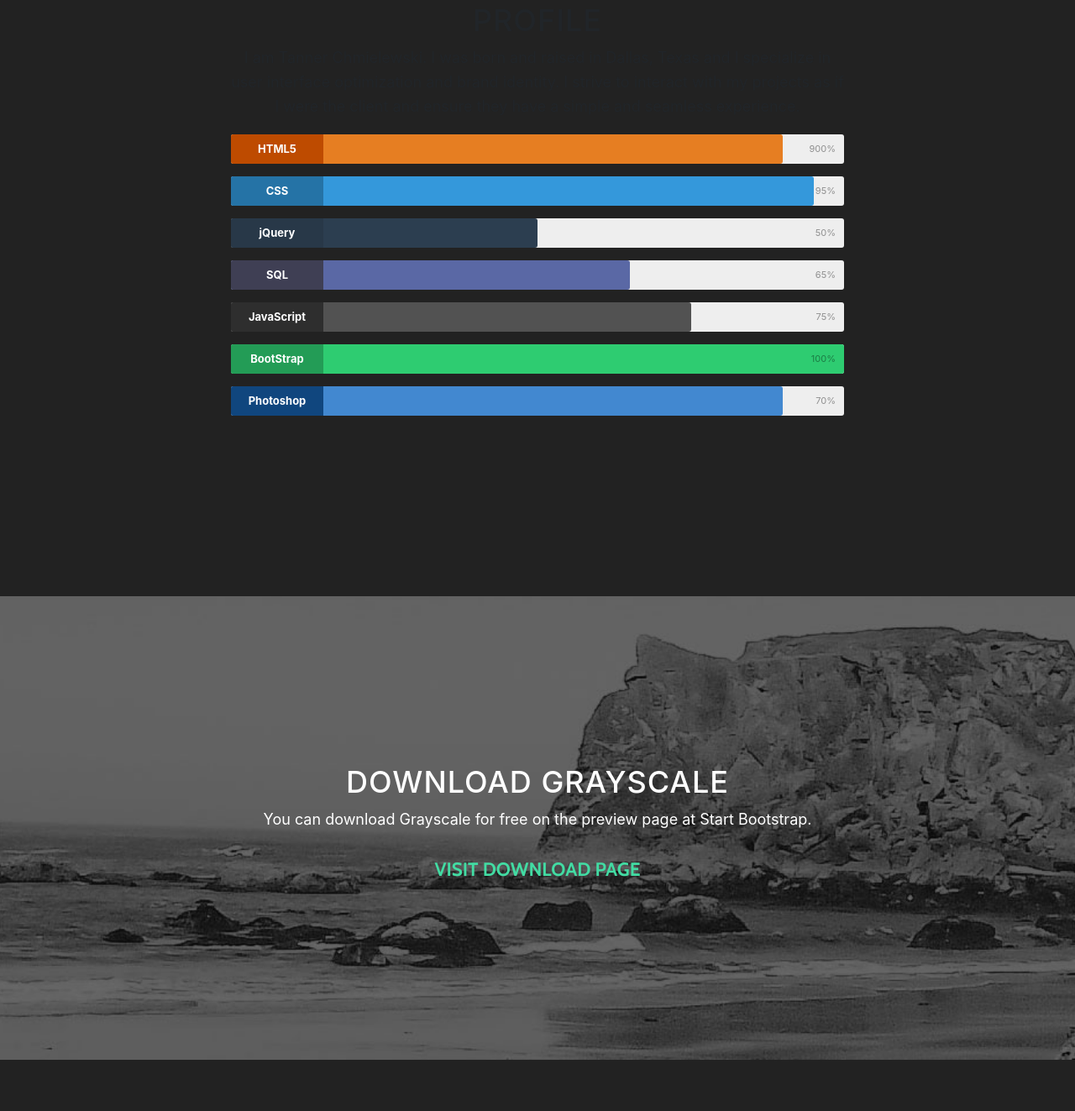
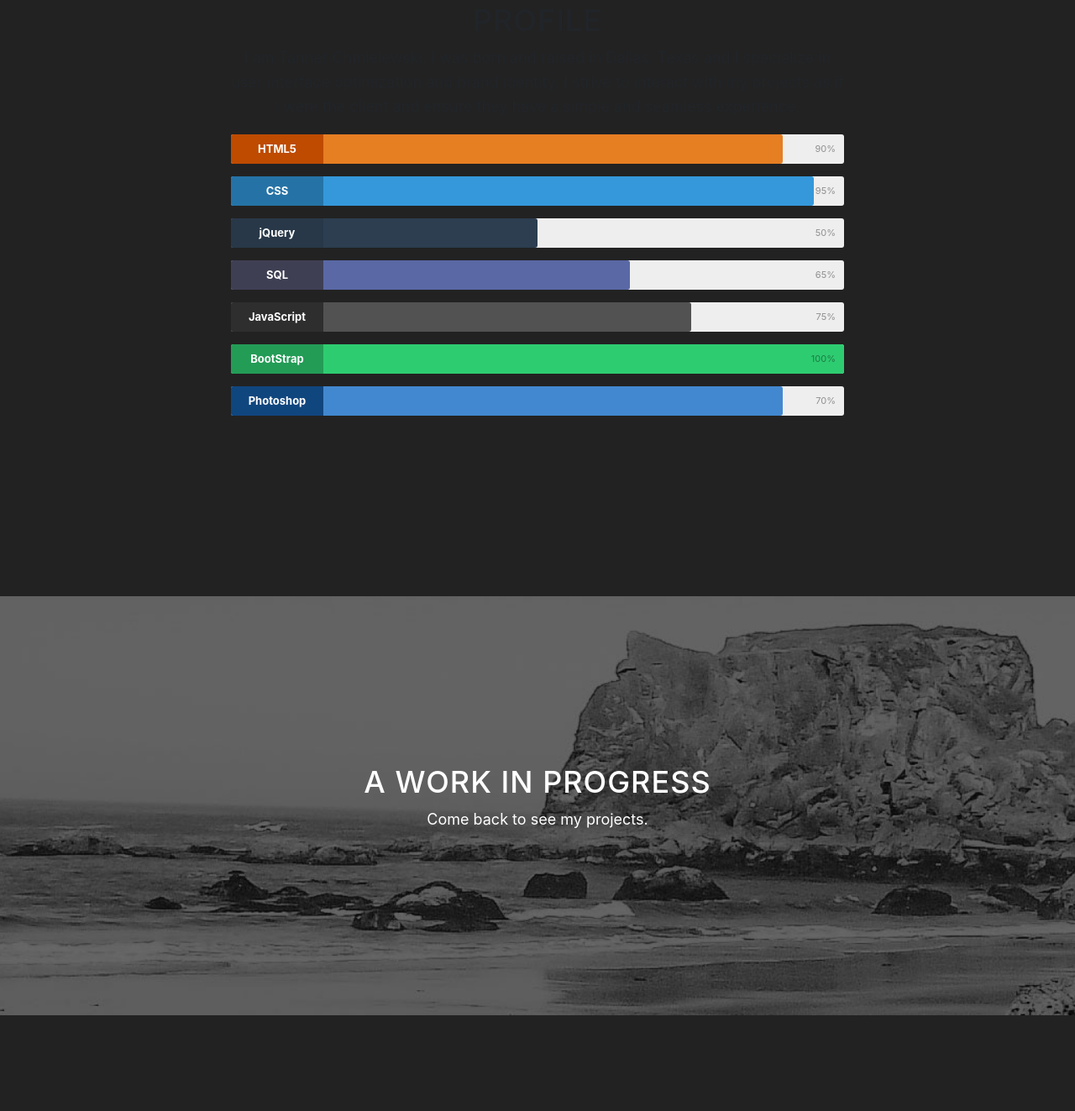
Before and after one commit to tannerchm/hw-wireframe1, a website with bundled scripts: page index.html in a window 1280 px wide. Shown: the part 997-2320 px from the top of the page at 84% size. Built offline with nearby package versions, Linux system fonts and the light colour scheme.

Commit message:
slightly permanent push

```diff
--- a/index.html
+++ b/index.html
@@ -94,7 +94,7 @@
               <div class="skillbar clearfix " data-percent="90%">
                 <div class="skillbar-title" style="background: #d35400;"><span>HTML5</span></div>
                 <div class="skillbar-bar" style="background: #e67e22;"></div>
-                <div class="skill-bar-percent">900%</div>
+                <div class="skill-bar-percent">90%</div>
               </div> <!-- End Skill Bar -->
 
               <div class="skillbar clearfix " data-percent="95%">
@@ -142,9 +142,9 @@
     <section id="download" class="download-section content-section text-center">
       <div class="container">
         <div class="col-lg-8 mx-auto">
-          <h2>Download Grayscale</h2>
-          <p>You can download Grayscale for free on the preview page at Start Bootstrap.</p>
-          <a href="http://startbootstrap.com/template-overviews/grayscale/" class="btn btn-default btn-lg">Visit Download Page</a>
+          <h2>A work in progress</h2>
+          <p>Come back to see my projects.</p>
+
         </div>
       </div>
     </section>
@@ -187,7 +187,7 @@
     <!-- Footer -->
     <footer>
       <div class="container text-center">
-        <p>Copyright &copy; Your Website 2018</p>
+        <p>Copyright &copy; Tanner-C.com 2018</p>
       </div>
     </footer>
 
@@ -199,7 +199,7 @@
     <script src="vendor/jquery-easing/jquery.easing.min.js"></script>
 
     <!-- Google Maps API Key - Use your own API key to enable the map feature. More information on the Google Maps API can be found at https://developers.google.com/maps/ -->
-    <script src="https://maps.googleapis.com/maps/api/js?key=AIzaSyCRngKslUGJTlibkQ3FkfTxj3Xss1UlZDA&sensor=false"></script>
+    <!-- <script src="https://maps.googleapis.com/maps/api/js?key=AIzaSyCRngKslUGJTlibkQ3FkfTxj3Xss1UlZDA&sensor=false"></script> -->
 
     <!-- Custom scripts for this template -->
     <script src="js/app.js"></script>
```
Also changed, not shown: 1 other file.
